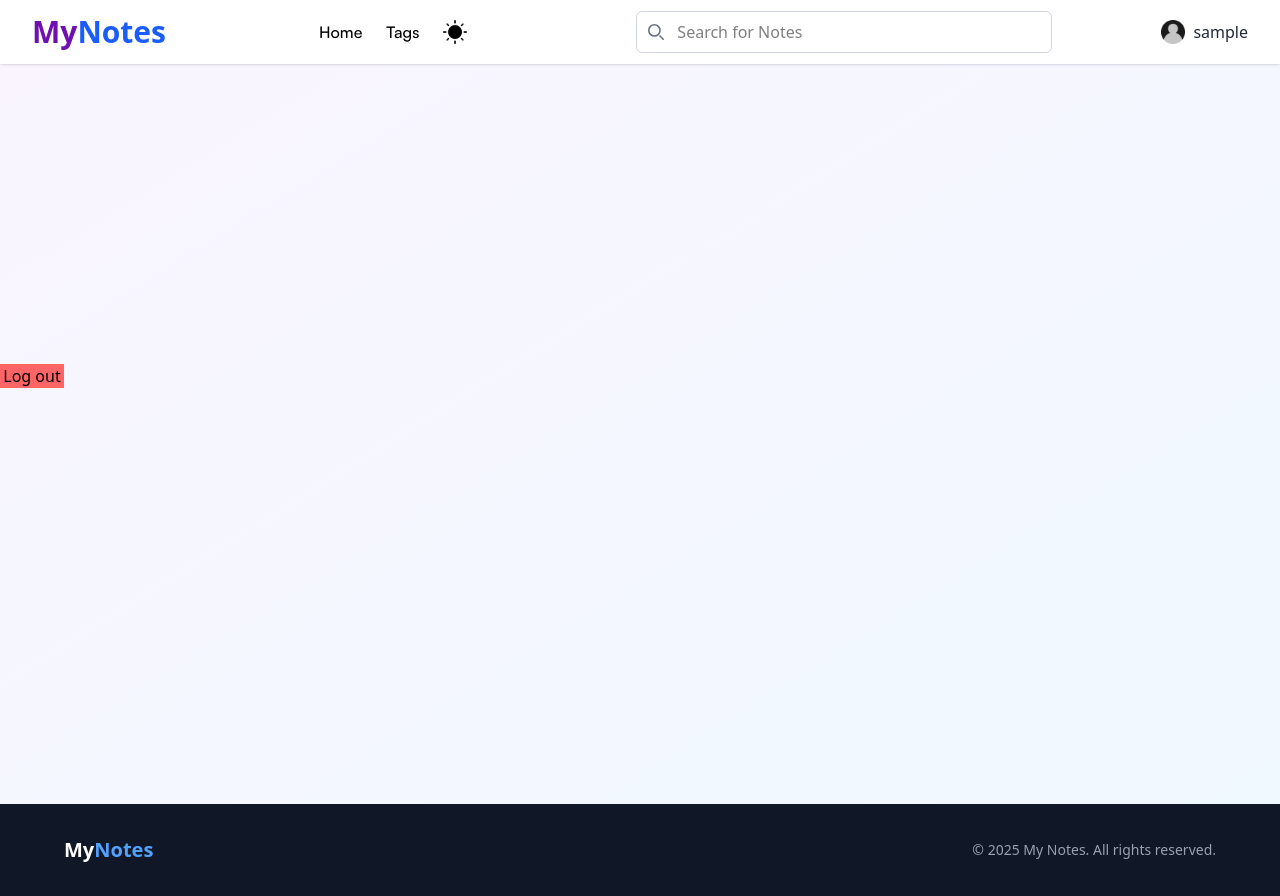
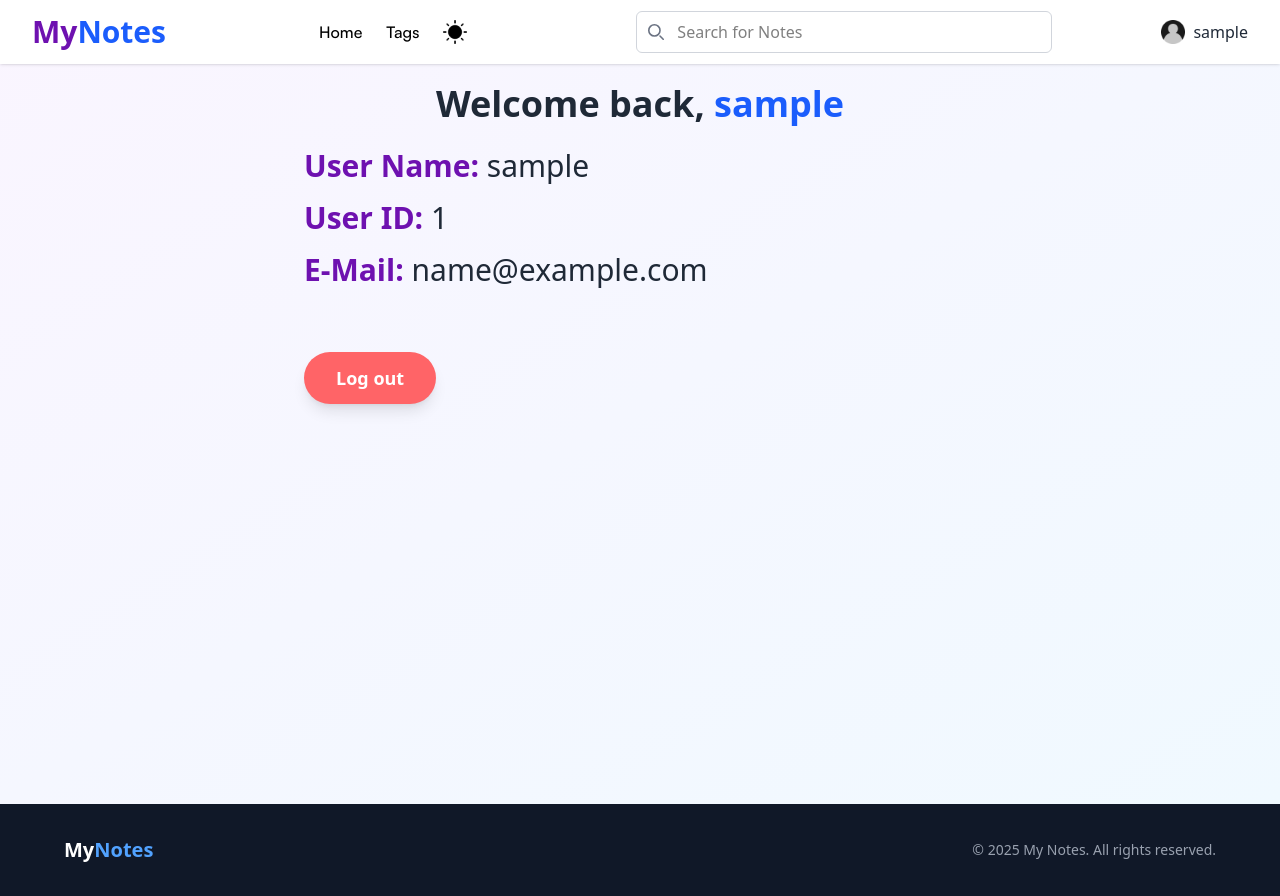
Before and after one commit to Ahmed-Youssef-404/my-notes, a React (Vite) app: page /user in a window 1280 px wide. Built offline with nearby package versions, Linux system fonts and the light colour scheme; sample sign-in values are in the browser's storage.

Commit message:
fix(login, signup): solve some issues feat(usre): add user page to show current usrer information

```diff
--- a/src/Router/Router.tsx
+++ b/src/Router/Router.tsx
@@ -1,27 +1,49 @@
-import { createBrowserRouter, createRoutesFromChildren, Route } from "react-router-dom";
+import { createBrowserRouter, createRoutesFromChildren, Navigate, Route, useLocation } from "react-router-dom";
 import RootLayout from "../layout/RootLayout";
 import HomeNoUser from "../pages/HomeNoUser";
 import NotFoundPage from "../pages/NotFoundPage";
 import LogIn from "../pages/LogIn";
 import SignUp from "../pages/SignUp";
-import Logout from "../pages/Logout";
 import { useAuth } from "../hooks/useAuth";
 import HomeUser from "../pages/HomeUser";
+import type { ReactNode } from "react";
+import User from "../pages/User";
 
 // Wrapper component for conditional home rendering
 function HomePage() {
-    const { user } = useAuth();
-    return user?.username ? <HomeUser /> : <HomeNoUser />;
+    const { user, isLoading } = useAuth(); // assuming useAuth returns isLoading
+
+    if (isLoading) {
+        return <div className="text-white"><br /><br /><br /><br /><br /><br /><br /><br /><br /><br /><br /> Loading...</div>; // or a proper loading spinner
+    }
+
+    return user ? <HomeUser /> : <HomeNoUser />;
 }
+
+// function GuestOnlyRoute({ children }: { children: ReactNode }) {
+//     const { user } = useAuth();
+//     const location = useLocation();
+
+//     if (user) {
+//         // Redirect logged-in users away from auth pages to "/user"
+//         return <Navigate to="/user" replace />;
+//     }
+//     return children;
+// }
+
 
 export const Router = createBrowserRouter(
     createRoutesFromChildren(
         <Route path="/" element={<RootLayout />}>
-            <Route index element={<HomePage/>}/>
-            <Route path="/login" element={<LogIn/>}/>
-            <Route path="/signup" element={<SignUp/>}/>
-            <Route path="/user" element={<Logout/>}/>
-            <Route path="*" element={<NotFoundPage/>}/>
+            <Route index element={<HomePage />} />
+            <Route path="/login" element={
+                <LogIn />
+            } />
+            <Route path="/signup" element={
+                <SignUp />
+            } />
+            <Route path="/user" element={<User />} /> {/* Renamed for clarity */}
+            <Route path="*" element={<NotFoundPage />} />
         </Route>
     )
-)
+);
--- a/src/context/AuthContext.tsx
+++ b/src/context/AuthContext.tsx
@@ -4,23 +4,25 @@ import { type userTypes } from "../types/Types"
 export type AuthContextType = {
     user: userTypes | null
     setUser: React.Dispatch<React.SetStateAction<userTypes | null>>
+    isLoading: boolean
+    setIsLoading: React.Dispatch<React.SetStateAction<boolean>>
 }
 
 export const AuthContext = createContext<AuthContextType | null>(null)
 
 const AuthProvider = ({ children }: { children: ReactNode }) => {
     const [user, setUser] = useState<userTypes | null>(null)
-
+    const [isLoading, setIsLoading] = useState<boolean>(true)
     useEffect(() => {
         const storedUser = localStorage.getItem('user')
         if (!(storedUser === null)) {
-            console.log(storedUser)
+            // console.log(storedUser)
             setUser(JSON.parse(storedUser))
         }
+        setIsLoading(false)
     }, [])
-
     return (
-        <AuthContext.Provider value={{ user, setUser }}>
+        <AuthContext.Provider value={{ isLoading, setIsLoading, user, setUser }}>
             {children}
         </AuthContext.Provider>
     )
--- a/src/hooks/useAuth.tsx
+++ b/src/hooks/useAuth.tsx
@@ -4,7 +4,8 @@ import { AuthContext } from "../context/AuthContext"
 export const useAuth = () => {
     const context = useContext(AuthContext)
     if (!context) throw new Error("useAuth must be used within an AuthProvider")
-    console.log(context.user)
-    // localStorage.setItem("user", JSON.stringify(context.user))
+    // console.log(context.user)
+    // context.setIsLoading(true)
+    // context.setIsLoading(false)
     return context
 }
--- a/src/pages/LogIN.tsx
+++ b/src/pages/LogIN.tsx
@@ -8,16 +8,14 @@ import useTheme from '../hooks/useTheme';
 
 const LogIn = () => {
     const navigate = useNavigate()
-    const {user, setUser } = useAuth()
-    if (user) {
-        navigate('/user')
-        return
-    }
+    const { isLoading, setIsLoading, user, setUser } = useAuth()
 
-    const {isDark} = useTheme()
+    const { isDark } = useTheme()
+    // const [isLoading, setIsLoading] = useState<boolean>(false)
 
 
-    const [isLoading, setIsLoading] = useState<boolean>(false)
+
+
 
 
     const emilRef = useRef<HTMLInputElement>(null);
@@ -69,6 +67,24 @@ const LogIn = () => {
             input.type = 'password'
             button.textContent = 'Show'
         }
+    }
+
+    if (user) {
+        return (
+            <div className="add text-white min-h-screen" style={{ background: 'var(--color-bg)' }}>
+            <section className="py-20 px-4 text-center">
+                <div className="max-w-4xl mx-auto">
+                    <h3 className="text-3xl md:text-3xl font-bold mb-6" style={{ color: 'var(--color-text)' }}>
+                        <span>You are already loged in as </span><span style={{ color: 'var(--logo-note)' }}>{user?.username}</span>
+                    </h3>
+                    {/* bg-gradient-to-r from-purple-600 to-blue-500  */}
+                    <button onClick={() => navigate('*')} className="button-gradient cursor-pointer text-white px-8 py-3 rounded-full text-lg font-semibold shadow-lg hover:shadow-xl transition-all hover:scale-105">
+                        Show your Tags
+                    </button>
+                </div>
+            </section>
+        </div>
+        )
     }
 
     return (
--- a/src/pages/Logout.tsx
+++ /dev/null
@@ -1,34 +0,0 @@
-import { useNavigate } from 'react-router-dom'
-import { useAuth } from '../hooks/useAuth'
-
-const Logout = () => {
-    const navigate = useNavigate()
-    const { setUser } = useAuth()
-    const handleLogOut = () => {
-        setUser(null)
-        localStorage.setItem("user", null + "")
-        navigate('/')
-    }
-    return (
-        <div>
-            <br />
-            <br />
-            <br />
-            <br />
-            <br />
-            <br />
-            <br />
-            <br />
-            <br />
-            <br />
-            <br />
-            <br />
-            <br />
-            <br />
-            <br />
-            <button className='w-16 bg-red-400' onClick={handleLogOut}>Log out</button>
-        </div>
-    )
-}
-
-export default Logout
--- a/src/pages/NotFoundPage.tsx
+++ b/src/pages/NotFoundPage.tsx
@@ -5,7 +5,7 @@ const NotFoundPage: React.FC = () => {
 
     return (
         <div
-            className="min-h-screen flex flex-col items-center justify-center p-4"
+            className="min-h-screen flex flex-col items-center justify-center p-4 md:p-16 mt-8"
             style={{ background: 'var(--color-bg)' }}
         >
             <div className="relative w-full max-w-4xl">
@@ -38,7 +38,7 @@ const NotFoundPage: React.FC = () => {
                         }}
                     ></div>
 
-                    <div className="p-8 sm:p-12 flex flex-col md:flex-row items-center">
+                    <div className="p-8 flex flex-col md:flex-row items-center">
                         <div className="flex-1 text-center md:text-left">
                             <h1
                                 className="text-8xl font-bold mb-4"
--- a/src/pages/SignUp.tsx
+++ b/src/pages/SignUp.tsx
@@ -8,15 +8,10 @@ import useTheme from '../hooks/useTheme';
 
 const SignUp = () => {
 
-    const {isDark} = useTheme()
-    const { user, setUser } = useAuth()
+    const { isDark } = useTheme()
+    const {user, setUser } = useAuth()
 
     const navigate = useNavigate()
-
-    if (user) {
-        navigate('/user')
-        return
-    }
 
     const [isLoading, setIsLoading] = useState<boolean>(false)
 
@@ -86,6 +81,23 @@ const SignUp = () => {
             input.type = "password";
             btnText.textContent = "Show";
         }
+    }
+    if (user) {
+        return (
+            <div className="add text-white min-h-screen" style={{ background: 'var(--color-bg)' }}>
+            <section className="py-20 px-4 text-center">
+                <div className="max-w-4xl mx-auto">
+                    <h3 className="text-3xl md:text-3xl font-bold mb-6" style={{ color: 'var(--color-text)' }}>
+                        <span>You are already loged in as </span><span style={{ color: 'var(--logo-note)' }}>{user?.username}</span>
+                    </h3>
+                    {/* bg-gradient-to-r from-purple-600 to-blue-500  */}
+                    <button onClick={() => navigate('*')} className="button-gradient cursor-pointer text-white px-8 py-3 rounded-full text-lg font-semibold shadow-lg hover:shadow-xl transition-all hover:scale-105">
+                        Show your Tags
+                    </button>
+                </div>
+            </section>
+        </div>
+        )
     }
 
     return (
--- /dev/null
+++ b/src/pages/User.tsx
@@ -0,0 +1,45 @@
+import { useNavigate } from 'react-router-dom'
+import { useAuth } from '../hooks/useAuth'
+import { useEffect } from 'react'
+
+const User = () => {
+    const { user, isLoading } = useAuth()
+    const navigate = useNavigate()
+    const { setUser } = useAuth()
+
+    useEffect(() => {
+        if (isLoading) return
+        if (!user) {
+            navigate("/")
+        }
+    }, [user, isLoading])
+
+    console.log(user)
+
+    const handleLogOut = () => {
+        localStorage.removeItem("user")
+        setUser(null)
+        navigate('/')
+    }
+    return (
+        <div className="add min-h-screen">
+            <section className="py-20 px-4">
+                <div className="max-w-2xl mx-auto">
+                    <h3 className="text-3xl md:text-4xl font-bold mb-6 text-center" style={{ color: 'var(--color-text)' }}>
+                       Welcome back, <span style={{ color: 'var(--logo-note)' }}>{user?.username}</span>
+                    </h3>
+                    <div className="flex flex-col gap-4 text-2xl md:text-3xl" style={{ color: 'var(--logo-my)' }}>
+                        <p className='font-bold'>User Name: <span className='font-medium' style={{color:'var(--color-text)'}}>{user?.username}</span></p>
+                        <p className='font-bold'>User ID: <span className='font-medium' style={{color:'var(--color-text)'}}>{user?.id}</span></p>
+                        <p className='font-bold'>E-Mail: <span className='font-medium' style={{color:'var(--color-text)'}}>{user?.email}</span></p>
+                    </div>
+                    <button onClick={handleLogOut} className="mt-16 bg-red-400 cursor-pointer text-white px-8 py-3 rounded-full text-lg font-semibold shadow-lg hover:shadow-xl transition-all hover:scale-105">
+                        Log out
+                    </button>
+                </div>
+            </section>
+        </div>
+    )
+}
+
+export default User
```
